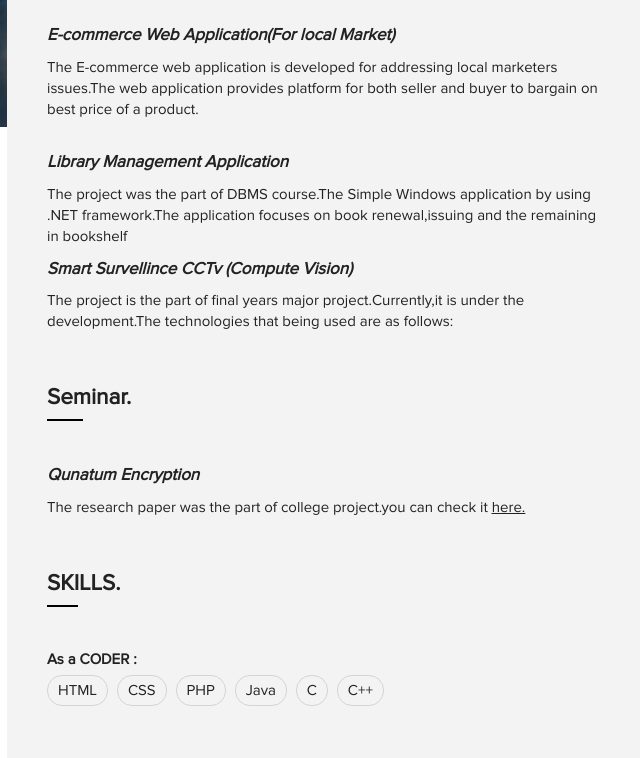
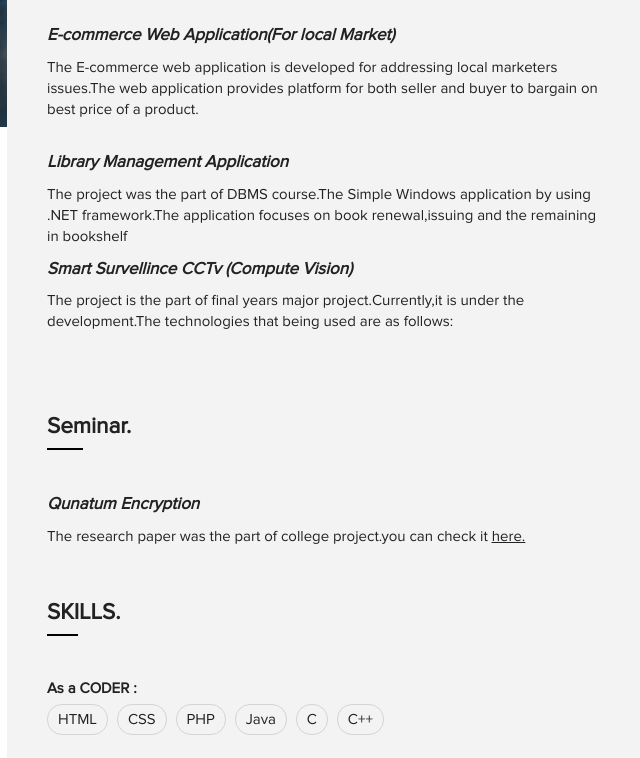
Before and after one commit to Pravesh-Jamgade/pravesh1, a plain HTML site: page index.html in a window 1280 px wide. Shown: the part 673-1431 px from the top of the page, without its empty margins (633-1273 px from the left). Drawn offline with Linux system fonts and the light colour scheme.

Commit message:
Update index.html

```diff
--- a/index.html
+++ b/index.html
@@ -60,7 +60,7 @@
               </span>
             </h2>
             <div class="content__inner">
-              <p>"Dreams aren't those which come to you when you sleep. Dreams are those which don't let you sleep" - Dr. APJ Abdul Kalam.<br><br>A fourth year Undergrad student at Govt.College Of Engineering Amravati Maharashtra.
+      <p>"Dreams aren't those which come to you when you sleep. Dreams are those which don't let you sleep" - Dr. APJ Abdul Kalam.<br><br>A fourth year Undergrad student at Govt.College Of Engineering Amravati Maharashtra.
           I’m very passionate about programming and its application to develop new products.Also, i’m an open source enthusiast.
           The idea of a new technology fascinates me to learn more.Learning new skills and trying to mastering, its the other things i do apart from coding.
           That includes blogging, writing a story, playing chess,or digging about international affairs.
@@ -109,7 +109,7 @@
               </div>
               <div class="project">
                 <div class="meta-title">Smart Survellince CCTv (Compute Vision)</div>
-                <div class="project__description">The project is the part of final years major project.Currently,it is under the development.The technologies that being used are as follows:<br><br>
+                <div class="project__description">The project is the part of final years major project.Currently,it is under the development.The technologies that being used are as follows:<br></div>
               </div>
             </div>
           </div>
```
